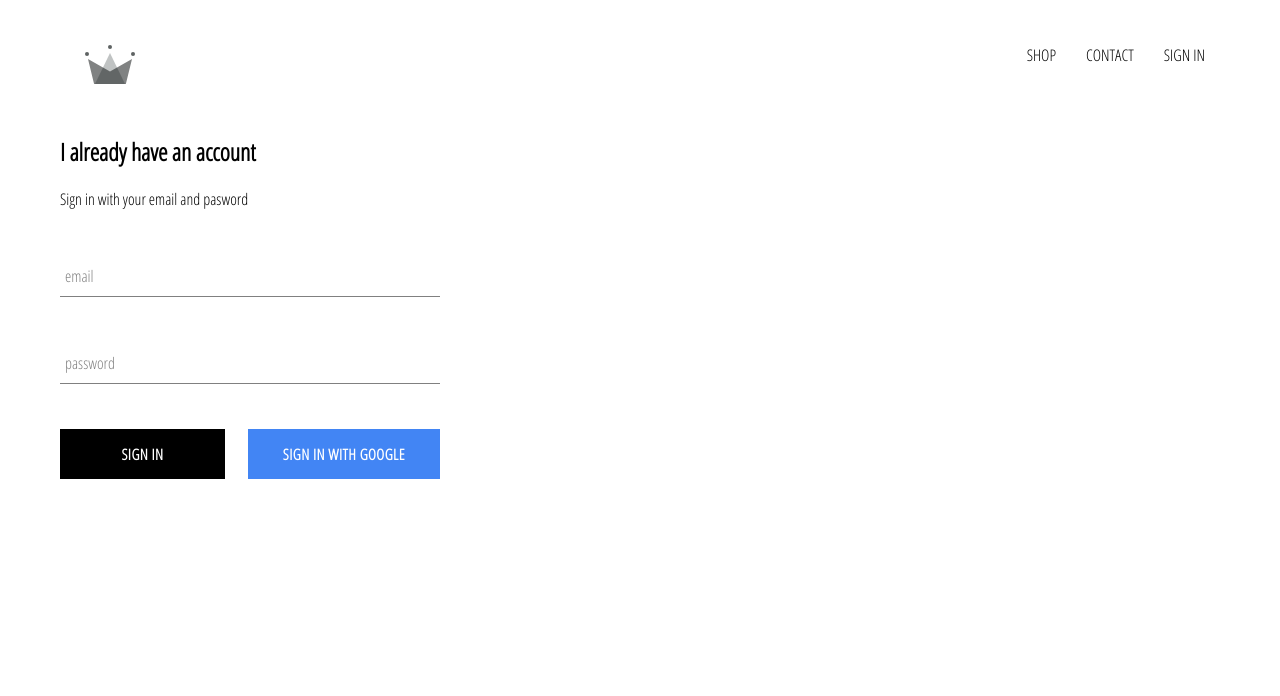
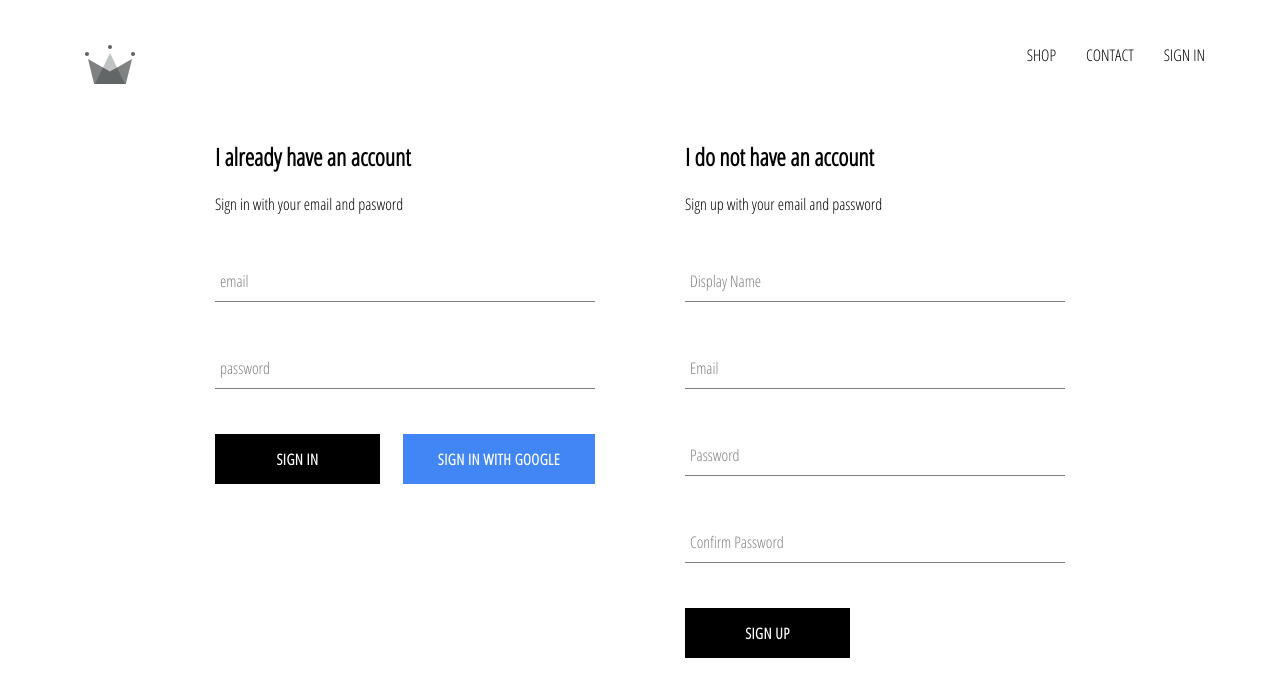
Before and after one commit to nik-rimor/marie-fashionware, a React (Create React App) app: page /signin in a window 1280 px wide. Shown: the top 696 px of the page. Built offline with nearby package versions, Linux system fonts and the light colour scheme; no server answers.

Commit message:
implement firebase utils, include ability to store authenticated users to firestore database

```diff
--- a/src/App.js
+++ b/src/App.js
@@ -8,14 +8,14 @@
 import Header from './components/header/header.component';
 import SignInAndSignUp from './pages/sign-in-and-sign-up/sign-in-and-sign-up.component';
 
-import { auth } from './firebase/firebase.utils';
+import { auth, createUserProfileDocument } from './firebase/firebase.utils';
 
 class App extends React.Component {
   constructor() {
     super();
 
     this.state = {
-      currentUser: null
+      currentUser: null,
     };
   }
 
@@ -24,10 +24,24 @@
   componentDidMount() {
     // the function returns another function which we store at the variable
     // and we can call it later to usubscribe
-    this.unsubscribeFromAuth = auth.onAuthStateChanged(user => {
-      this.setState({ currentUser: user });
+    this.unsubscribeFromAuth = auth.onAuthStateChanged(async (userAuth) => {
+      if (userAuth) {
+        const userRef = await createUserProfileDocument(userAuth);
 
-      console.log(user);
+        userRef.onSnapshot((snapShot) => {
+          this.setState(
+            {
+              currentUser: {
+                id: snapShot.id,
+                ...snapShot.data(),
+              },
+            },
+            () => console.log(this.state)
+          );
+        });
+      } else {
+        this.setState({ currentUser: userAuth });
+      }
     });
   }
 
--- a/src/components/sign-in/sign-in.component.jsx
+++ b/src/components/sign-in/sign-in.component.jsx
@@ -13,17 +13,17 @@
 
     this.state = {
       email: '',
-      password: ''
+      password: '',
     };
   }
 
-  handleSubmit = e => {
-    e.prevent.default();
+  handleSubmit = (e) => {
+    e.preventDefault();
 
     this.setState({ email: '', password: '' });
   };
 
-  handleChange = e => {
+  handleChange = (e) => {
     const { value, name } = e.target;
 
     this.setState({ [name]: value });
--- /dev/null
+++ b/src/components/sign-up/sign-up.component.jsx
@@ -0,0 +1,99 @@
+import React, { Component } from 'react';
+
+import './sign-up.styles.scss';
+
+import FormInput from '../form-input/form-input.componetn';
+import CustomButton from '../custom-button/custom-button.component';
+import { auth, createUserProfileDocument } from '../../firebase/firebase.utils';
+
+class SignUp extends Component {
+  constructor() {
+    super();
+
+    this.state = {
+      displayName: '',
+      email: '',
+      password: '',
+      confirmPassword: '',
+    };
+  }
+
+  handleSubmit = async (e) => {
+    e.preventDefault();
+    const { displayName, email, password, confirmPassword } = this.state;
+
+    if (password !== confirmPassword) {
+      alert('Passwords do not match!');
+      return;
+    }
+
+    try {
+      const { user } = await auth.createUserWithEmailAndPassword(
+        email,
+        password
+      );
+      await createUserProfileDocument(user, { displayName });
+
+      this.setState({
+        displayName: '',
+        email: '',
+        password: '',
+        confirmPassword: '',
+      });
+    } catch (error) {
+      console.error(error);
+    }
+  };
+
+  handleChange = (e) => {
+    const { value, name } = e.target;
+    this.setState({ [name]: value });
+  };
+
+  render() {
+    const { displayName, email, password, confirmPassword } = this.state;
+    return (
+      <div className="sign-up">
+        <h2 className="title">I do not have an account</h2>
+        <span>Sign up with your email and password</span>
+        <form className="sign-up-form" onSubmit={this.handleSubmit}>
+          <FormInput
+            type="text"
+            name="displayName"
+            value={displayName}
+            handleChange={this.handleChange}
+            label="Display Name"
+            required
+          />
+          <FormInput
+            type="email"
+            name="email"
+            value={email}
+            handleChange={this.handleChange}
+            label="Email"
+            required
+          />
+          <FormInput
+            type="password"
+            name="password"
+            value={password}
+            handleChange={this.handleChange}
+            label="Password"
+            required
+          />
+          <FormInput
+            type="password"
+            name="confirmPassword"
+            value={confirmPassword}
+            handleChange={this.handleChange}
+            label="Confirm Password"
+            required
+          />
+          <CustomButton type="submit"> SIGN UP </CustomButton>
+        </form>
+      </div>
+    );
+  }
+}
+
+export default SignUp;
--- /dev/null
+++ b/src/components/sign-up/sign-up.styles.scss
@@ -0,0 +1,9 @@
+.sign-up {
+  display: flex;
+  flex-direction: column;
+  width: 380px;
+
+  &.title {
+    margin: 10px 0;
+  }
+}
--- a/src/firebase/firebase.utils.js
+++ b/src/firebase/firebase.utils.js
@@ -10,7 +10,32 @@
   storageBucket: 'marie-fashionware-db.appspot.com',
   messagingSenderId: '1091276852834',
   appId: '1:1091276852834:web:49943c7d3ee60e4a8e8b3b',
-  measurementId: 'G-D7K2TR67H4'
+  measurementId: 'G-D7K2TR67H4',
+};
+
+export const createUserProfileDocument = async (userAuth, additionalData) => {
+  if (!userAuth) return;
+
+  const userRef = firestore.doc(`users/${userAuth.uid}`);
+  const snapShot = await userRef.get();
+
+  if (!snapShot.exists) {
+    const { displayName, email } = userAuth;
+    const createdAt = new Date();
+
+    try {
+      await userRef.set({
+        displayName,
+        email,
+        createdAt,
+        ...additionalData,
+      });
+    } catch (error) {
+      console.log('Error creating user: ', error.message);
+    }
+  }
+
+  return userRef;
 };
 
 firebase.initializeApp(config);
--- a/src/pages/sign-in-and-sign-up/sign-in-and-sign-up.component.jsx
+++ b/src/pages/sign-in-and-sign-up/sign-in-and-sign-up.component.jsx
@@ -3,10 +3,12 @@
 import './sign-in-and-sign-up.styles.scss';
 
 import SignIn from '../../components/sign-in/sign-in.component';
+import SignUp from '../../components/sign-up/sign-up.component';
 
 const SignInAndSignUp = () => (
   <div className="sign-in-and-sign-up">
     <SignIn />
+    <SignUp />
   </div>
 );
 
--- a/src/pages/sign-in-and-sign-up/sign-in-and-sign-up.styles.scss
+++ b/src/pages/sign-in-and-sign-up/sign-in-and-sign-up.styles.scss
@@ -0,0 +1,6 @@
+.sign-in-and-sign-up {
+  width: 850px;
+  display: flex;
+  justify-content: space-between;
+  margin: 30px auto;
+}
```
